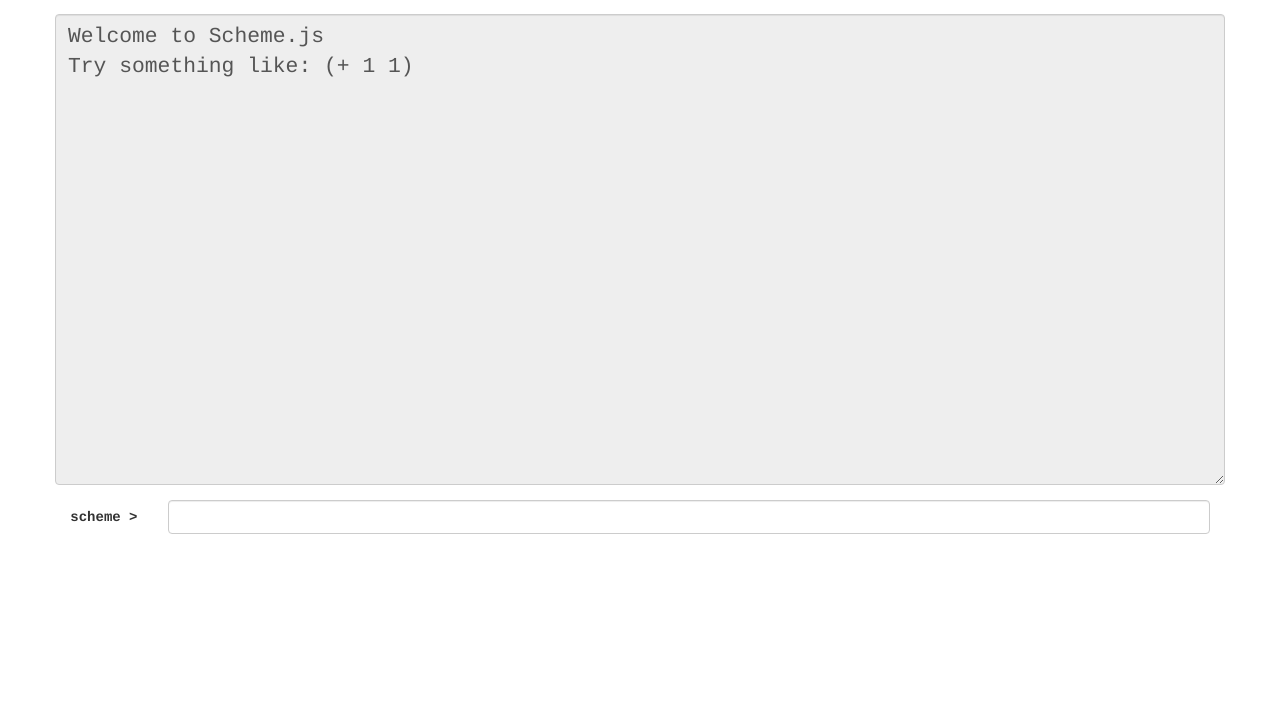
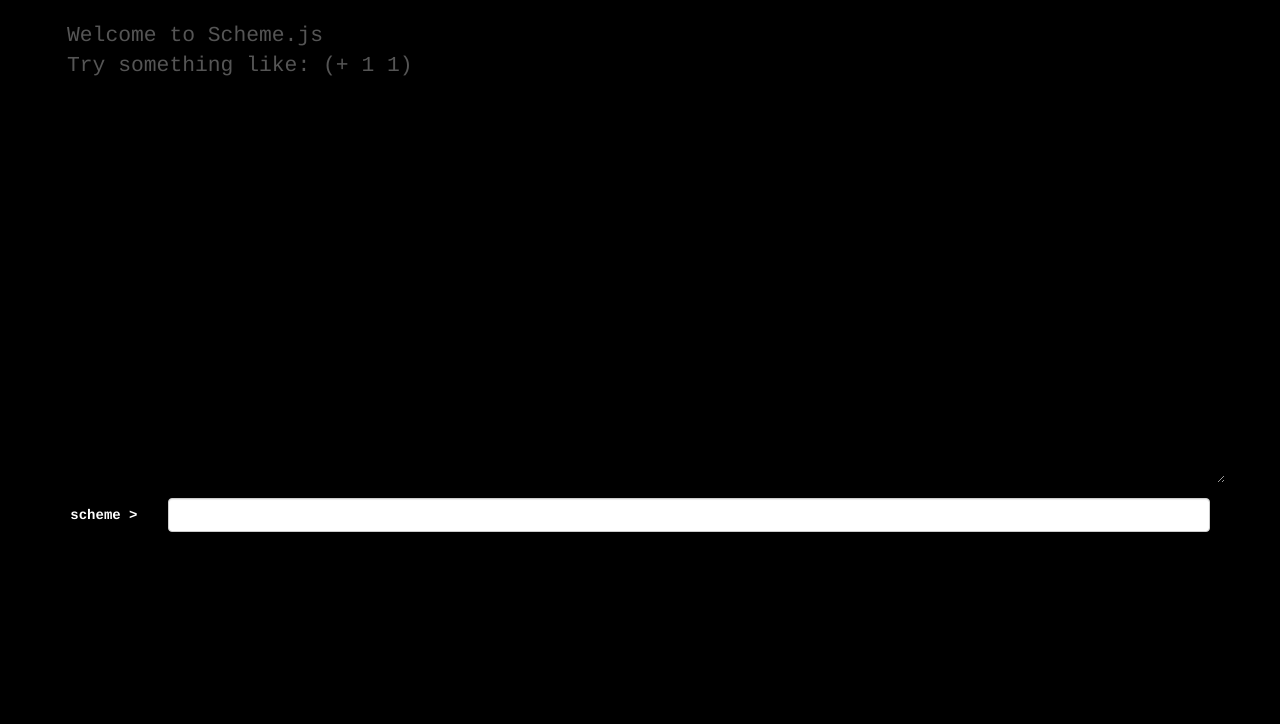
Before and after one commit to abstractOwl/scheme.js, a plain HTML site: page index.html in a window 1280 px wide. Shown: the part 76-800 px from the top of the page. Drawn offline with Linux system fonts and the light colour scheme.

Commit message:
Update styles

```diff
--- a/index.html
+++ b/index.html
@@ -7,10 +7,16 @@
     <link rel="stylesheet" type="text/css" href="css/bootstrap-theme.min.css">
     <style type="text/css">
         body {
+            background: black;
+            color: white;
             font-family: Courier, monospace;
         }
         #log, #input {
             font-size: 16pt;
+        }
+        #log {
+            border: 0;
+            background: transparent;
         }
     </style>
 </head>
```
